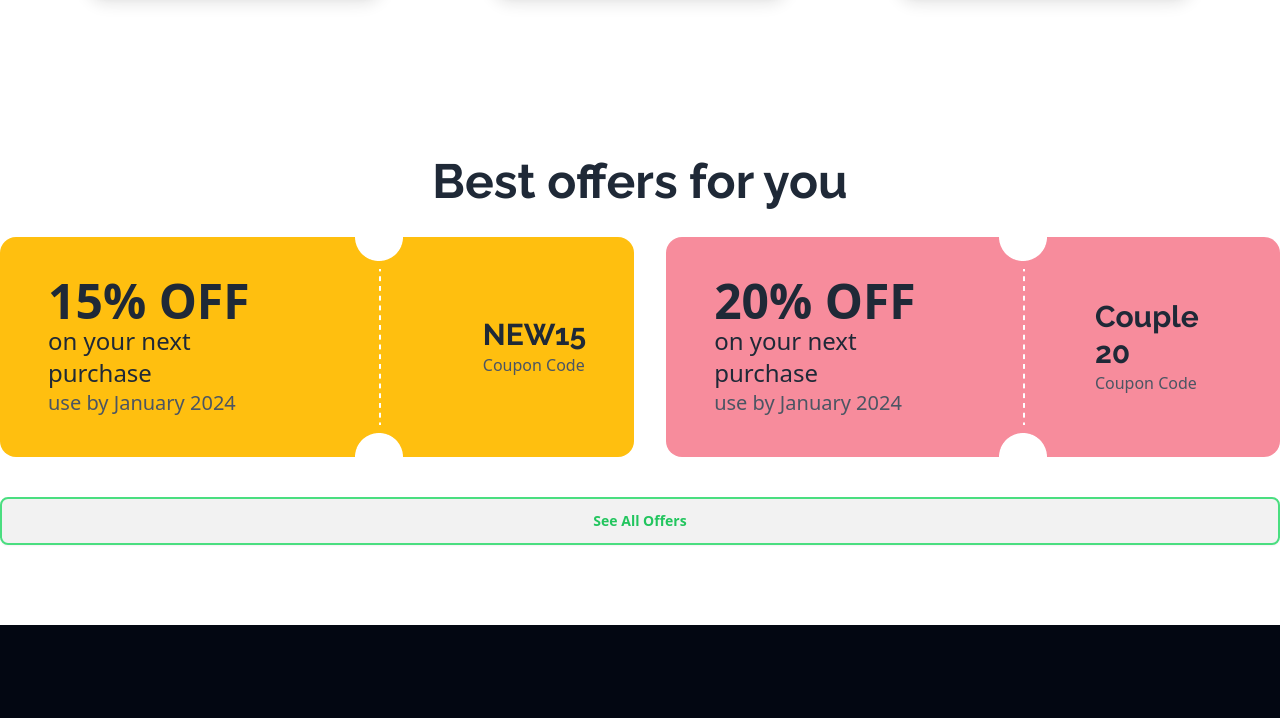
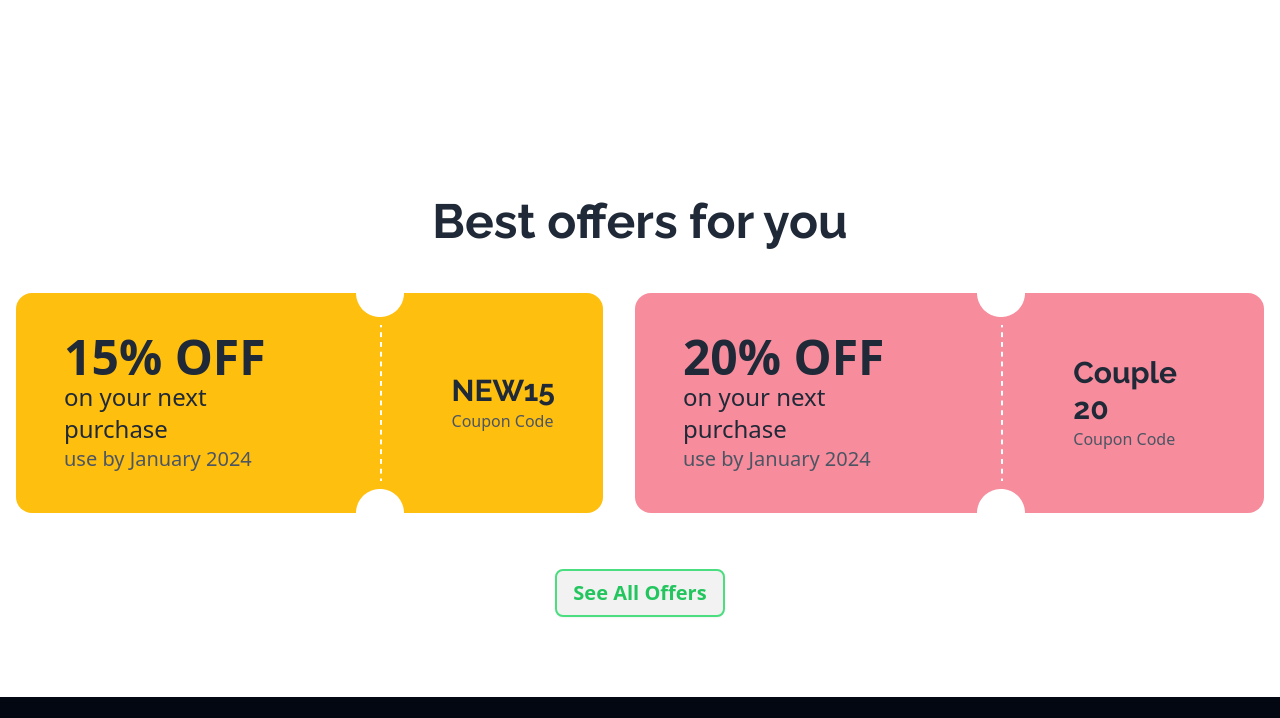
Before and after one commit to Md-Foysal-2024/Online-Bus-Ticket, a plain HTML site: page index.html in a window 1280 px wide. Shown: the part 733-1451 px from the top of the page. Drawn offline with nearby package versions, Linux system fonts and the light colour scheme.

```diff
--- a/index.html
+++ b/index.html
@@ -88,13 +88,14 @@
                             <p class=" text-white  text-center">Yes, you can run unit tests and view the results
                                 directly within the app. <br> The integrated testing features allow for a streamlined .
                             </p>
-                            <button class="btn border-none font-bold text-xl bg-[#1DD100]">Buy Tickets</button>
+                            <button class="btn lg:mb-20  border-none font-bold text-xl bg-[#1DD100]">Buy
+                                Tickets</button>
                         </div>
                     </div>
 
                 </div>
 
-                <!-- Card section here --> lg:translate-x-2/3
+                <!-- Card section here -->
                 <div class="flex flex-col lg:flex-row justify-around ">
 
                     <div
@@ -137,32 +138,32 @@
 
     <main>
         <!-- Best offers section -->
-        <section class="container mx-auto  flex flex-col justify-center   mb-20 ">
+        <section class="container mx-auto  flex flex-col justify-center items-center gap-4  mb-20 ">
 
-            <h2 class="font-raleway  text-center text-5xl font-bold pb-8">Best offers for you</h2>
+            <h2 class="font-raleway  text-center text-5xl font-bold mt-8 py-8 ">Best offers for you</h2>
 
 
-            <div class="flex flex-col lg:flex-row justify-center gap-8 ">
-                <div class=" flex flex-row items-center  bg-[#FFBF0F] space-x-8 rounded-2xl ">
-                    <div class="px-12">
+            <div class="flex flex-col lg:flex-row justify-center gap-8 px-4 ">
+                <div class=" flex flex-row items-center  bg-[#FFBF0F]  rounded-2xl ">
+                    <div class=" px-6 lg:px-12">
                         <h2 class="text-5xl font-bold ">15% OFF</h2>
                         <h4 class="text-2xl font-medium">on your next purchase</h4>
                         <p class="text-gray-600  text-xl">use by January 2024</p>
                     </div>
                     <img src="images/cupon-devider.png" alt="">
-                    <div class="px-12">
-                        <h3 class="  font-raleway text-3xl font-bold">NEW15</h3>
+                    <div class="px-6 lg:px-12">
+                        <h3 class="font-raleway text-3xl font-bold">NEW15</h3>
                         <p class="text-gray-600">Coupon Code</p>
                     </div>
                 </div>
                 <div class=" flex flex-row items-center  bg-[#F78C9C]  rounded-2xl ">
-                    <div class="px-12">
+                    <div class="px-6 lg:px-12">
                         <h2 class=" text-5xl font-bold ">20% OFF</h2>
                         <h4 class="text-2xl font-medium">on your next purchase</h4>
                         <p class="text-gray-600 text-xl">use by January 2024</p>
                     </div>
                     <img src="images/cupon-devider.png" alt="">
-                    <div class="px-12">
+                    <div class="px-6 lg:px-12">
                         <h3 class="font-raleway  text-3xl font-bold">Couple 20</h3>
                         <p class="text-gray-600">Coupon Code</p>
                     </div>
@@ -170,8 +171,8 @@
 
             </div>
 
+            <button class=" text-xl btn border-2 border-green-400  mt-10 text-green-500">See All Offers</button>
 
-            <button class=" btn border-2 border-green-400  mt-10 text-green-500">See All Offers</button>
 
 
         </section>
```
